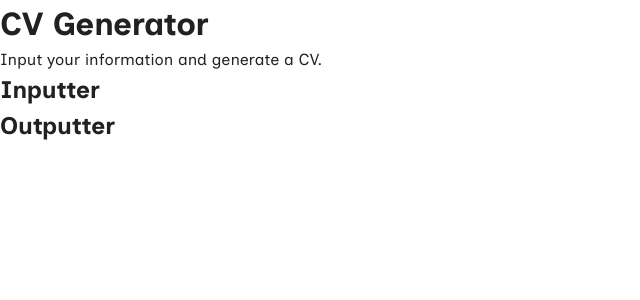
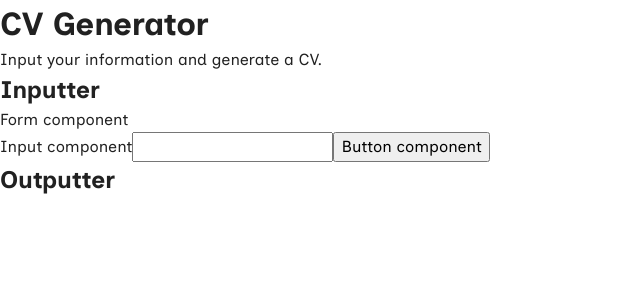
Before and after one commit to dsmchen/cv-app, a React (Vite) app: page / in a window 1280 px wide. Shown: the top 300 px of the page, without its empty margins (0-640 px from the left). Built offline with nearby package versions, Linux system fonts and the light colour scheme.

Commit message:
feat: add low level components

```diff
--- /dev/null
+++ b/src/components/Button.jsx
@@ -0,0 +1,7 @@
+export default function Button() {
+  return (
+    <button>
+      <span>Button component</span>
+    </button>
+  );
+}
--- /dev/null
+++ b/src/components/Form.jsx
@@ -0,0 +1,12 @@
+import Input from './Input';
+import Button from './Button';
+
+export default function Form() {
+  return (
+    <form>
+      <p>Form component</p>
+      <Input />
+      <Button />
+    </form>
+  );
+}
--- /dev/null
+++ b/src/components/Input.jsx
@@ -0,0 +1,8 @@
+export default function Input() {
+  return (
+    <label>
+      Input component
+      <input type="text" />
+    </label>
+  );
+}
--- a/src/components/Inputter.jsx
+++ b/src/components/Inputter.jsx
@@ -1,7 +1,10 @@
+import Form from './Form';
+
 export default function Inputter() {
   return (
     <div className="inputter">
       <h2>Inputter</h2>
+      <Form />
     </div>
   );
 }
```
